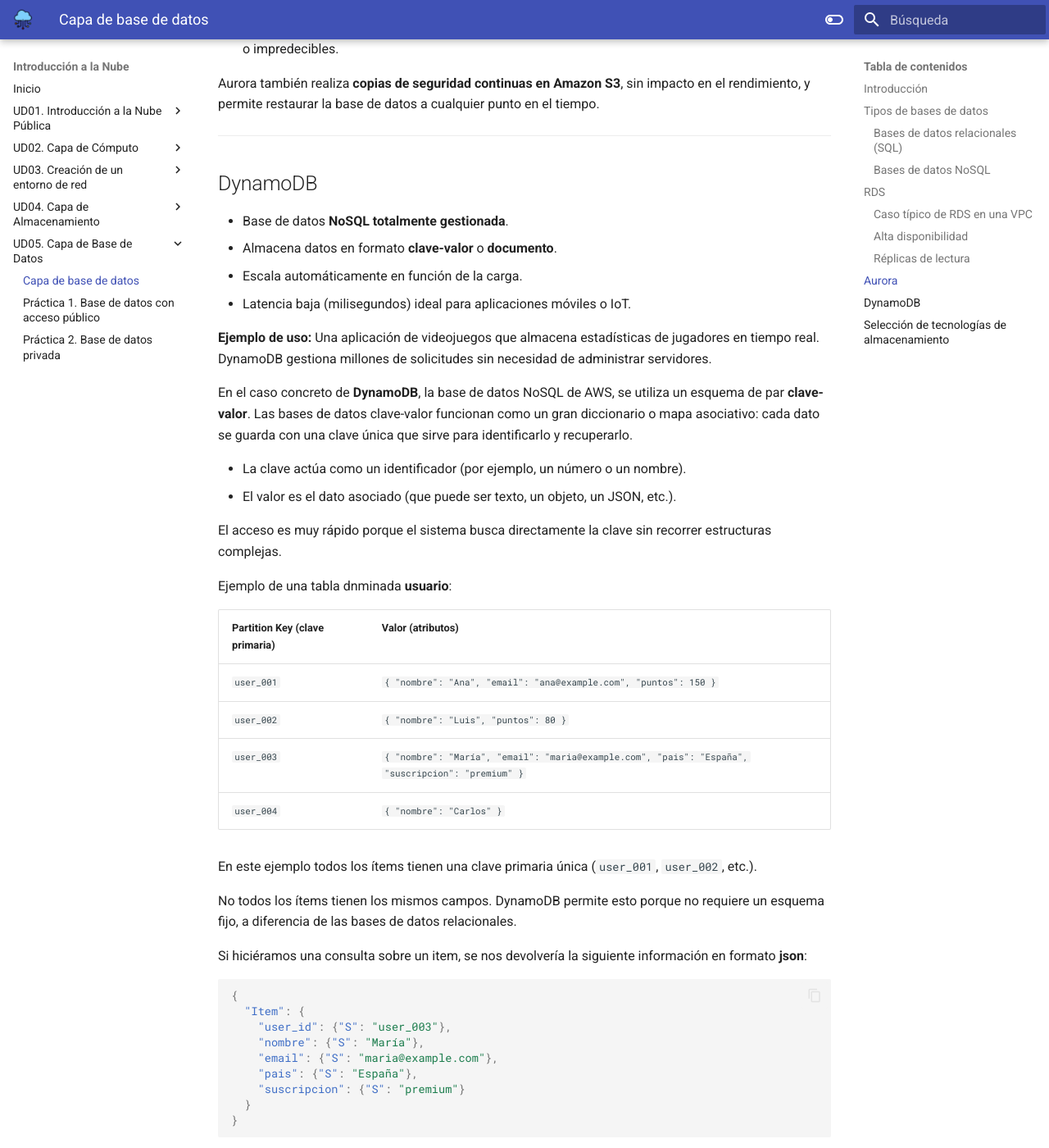
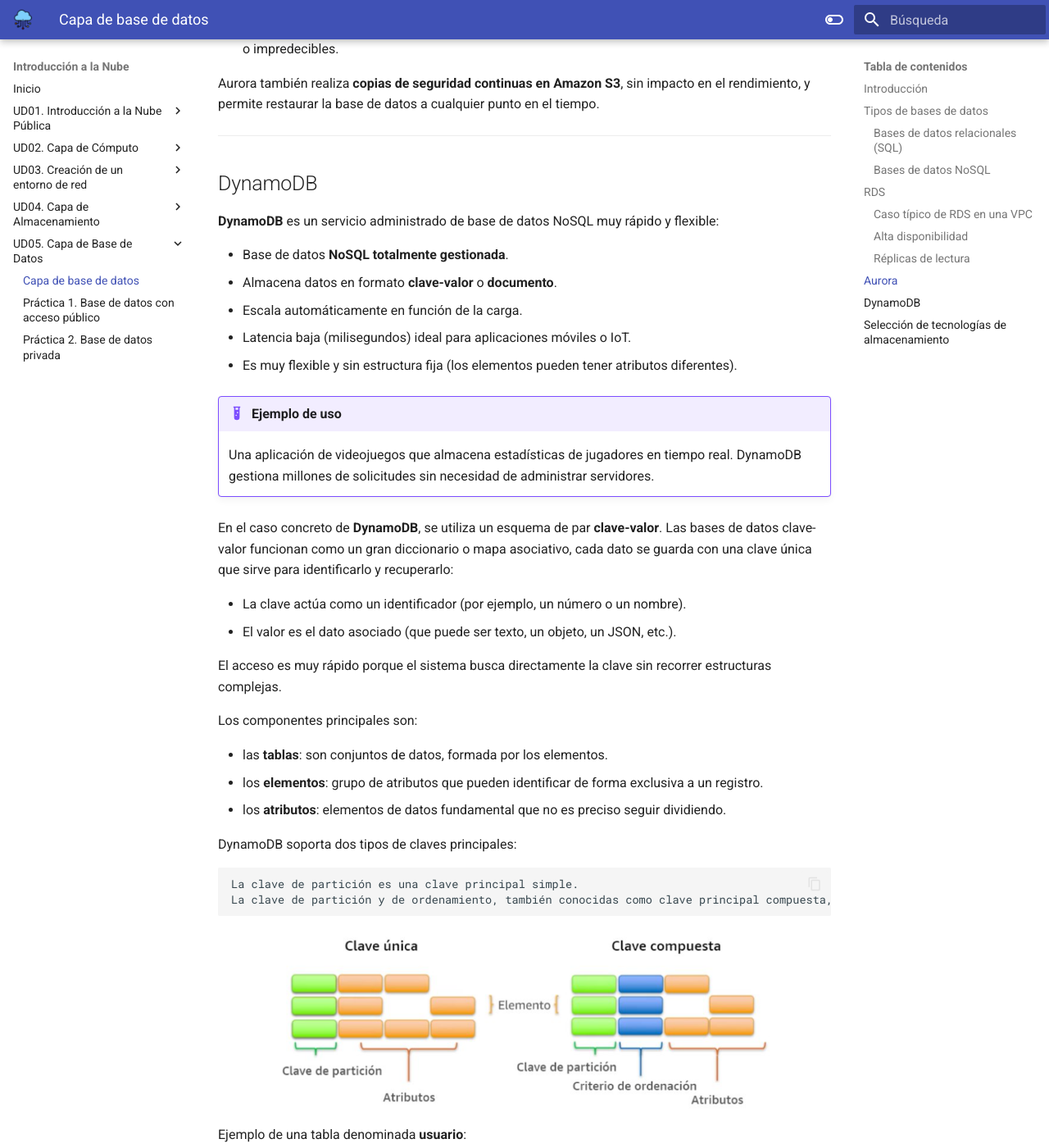
Before and after one commit to IES-CAMP-DE-MORVEDRE/optativa-cloud, an MkDocs documentation site: the page built from docs/ud05/ud5.md, in a window 1280 px wide and 1400 px high, scrolled down 5963 px. Shown: the whole window at 82% size. Built offline with MkDocs 1.6.1 and Material for MkDocs 9.7.7, drawn with Linux system fonts in a browser that asks for light colours.

Commit message:
Ud05. practica 1

```diff
--- a/docs/ud05/ud5.md
+++ b/docs/ud05/ud5.md
@@ -130,23 +130,38 @@
 
 ## DynamoDB
 
+**DynamoDB** es un servicio administrado de base de datos NoSQL muy rápido y flexible:
 
 - Base de datos **NoSQL totalmente gestionada**.
 - Almacena datos en formato **clave-valor** o **documento**.
 - Escala automáticamente en función de la carga.
 - Latencia baja (milisegundos) ideal para aplicaciones móviles o IoT.
+- Es muy flexible y sin estructura fija (los elementos pueden tener atributos diferentes).
 
-**Ejemplo de uso:**
-Una aplicación de videojuegos que almacena estadísticas de jugadores en tiempo real. DynamoDB gestiona millones de solicitudes sin necesidad de administrar servidores.
+!!! example "Ejemplo de uso"
+    Una aplicación de videojuegos que almacena estadísticas de jugadores en tiempo real. DynamoDB gestiona millones de solicitudes sin necesidad de administrar servidores.
 
-En el caso concreto de **DynamoDB**, la base de datos NoSQL de AWS, se utiliza un esquema de par **clave-valor**. Las bases de datos clave-valor funcionan como un gran diccionario o mapa asociativo: cada dato se guarda con una clave única que sirve para identificarlo y recuperarlo.
+En el caso concreto de **DynamoDB**, se utiliza un esquema de par **clave-valor**. Las bases de datos clave-valor funcionan como un gran diccionario o mapa asociativo, cada dato se guarda con una clave única que sirve para identificarlo y recuperarlo:
 
 - La clave actúa como un identificador (por ejemplo, un número o un nombre).
 - El valor es el dato asociado (que puede ser texto, un objeto, un JSON, etc.).
 
 El acceso es muy rápido porque el sistema busca directamente la clave sin recorrer estructuras complejas.
 
-Ejemplo de una tabla dnminada **usuario**:
+Los componentes principales son:
+
+- las **tablas**: son conjuntos de datos, formada por los elementos.
+- los **elementos**: grupo de atributos que pueden identificar de forma exclusiva a un registro.
+- los **atributos**: elementos de datos fundamental que no es preciso seguir dividiendo.
+
+DynamoDB soporta dos tipos de claves principales:
+
+    La clave de partición es una clave principal simple.
+    La clave de partición y de ordenamiento, también conocidas como clave principal compuesta, ya que está formada por dos atributos.
+
+<img src="../images/ud05/ud05_04.png" width=600>
+
+Ejemplo de una tabla denominada **usuario**:
 
 | **Partition Key (clave primaria)** | **Valor (atributos)**                                                                             |
 | ---------------------------------- | ------------------------------------------------------------------------------------------------- |
```
Also changed, not shown: docs/ud05/bdpractica01.md (+11 -8 lines), docs/images/ud05/ud05_04.png (added).
